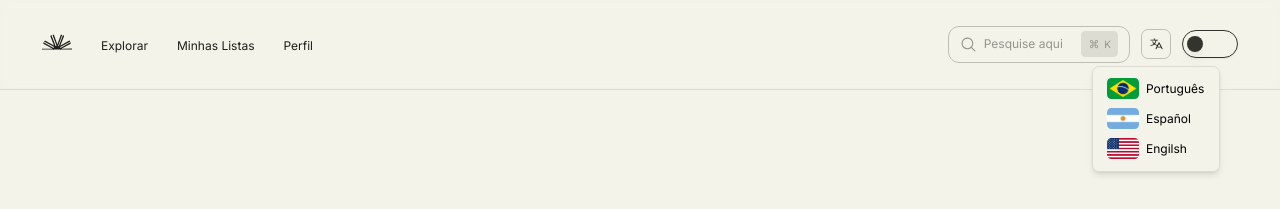
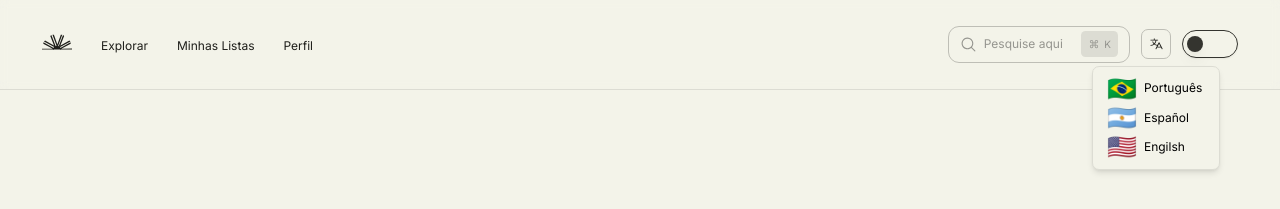
Before and after one commit to micapareddes/epilogo-app, a Next.js app: page / in a window 1280 px wide. Both pictures are taken after a click on the button 1156 px from the left and 44 px from the top of the page. Shown: the top 209 px of the page. Built offline with nearby package versions, Linux system fonts and the light colour scheme.

Commit message:
fix: Replace flag images in LanguageSelector with emoji spans for optimized loading

```diff
--- a/src/components/language-selector/language-selector.tsx
+++ b/src/components/language-selector/language-selector.tsx
@@ -5,12 +5,7 @@ import {
   DropdownMenuTrigger,
 } from '@/components/ui/dropdown-menu'
 
-import Brazil from '../../../public/flags/brazil.svg'
-import Arg from '../../../public/flags/arg.svg'
-import Usa from '../../../public/flags/usa.svg'
-
 import { Translate } from '@phosphor-icons/react'
-import Image from 'next/image'
 import { useState } from 'react'
 import { LanguageIsoIcon } from './language-iso-icon'
 import { ButtonIcon } from '../button/button-icon'
@@ -19,19 +14,19 @@ const languages = [
   {
     id: 'pt',
     name: 'Português',
-    flag: Brazil,
+    flag: '🇧🇷',
     iso: 'PT',
   },
   {
     id: 'es',
     name: 'Español',
-    flag: Arg,
+    flag: '🇦🇷',
     iso: 'ES',
   },
   {
     id: 'en',
     name: 'Engilsh',
-    flag: Usa,
+    flag: '🇺🇸',
     iso: 'EN',
   },
 ]
@@ -50,7 +45,7 @@ export function LanguageSelector() {
           {language ? (
             <LanguageIsoIcon content={language} />
           ) : (
-            <ButtonIcon icon={Translate} />
+            <ButtonIcon variant="icon-outline" icon={Translate} />
           )}
         </div>
       </DropdownMenuTrigger>
@@ -62,7 +57,7 @@ export function LanguageSelector() {
               className="gap-xs"
               onClick={() => handleSelectLanguage(language.iso)}
             >
-              <Image alt={language.flag} src={language.flag} />
+              <span className="text-p1 leading-4">{language.flag}</span>
               {language.name}
             </DropdownMenuItem>
           )
```
